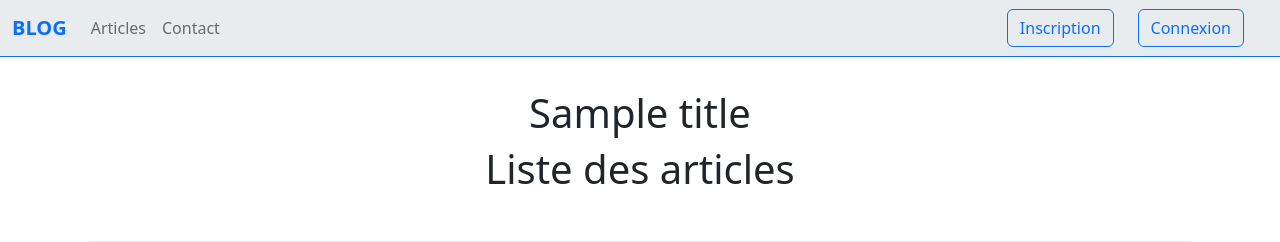
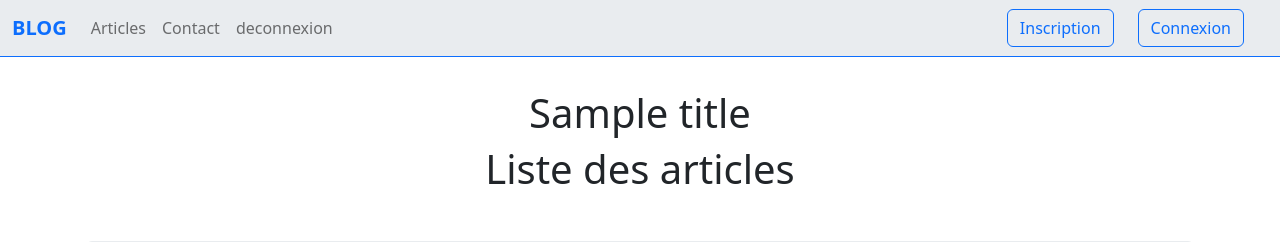
Before and after one commit to davidg-34/blog-oc, a PHP site: template src/templates/home.html.twig in a window 1280 px wide. Shown: the top 242 px of the page. Run offline with PHP 8.4, Linux system fonts and the light colour scheme; the template is opened without the code that fills it: most values are stand-ins (such as "Sample title", 1, 10 or a date in 2020); some libraries are stand-ins or nearby versions.

Commit message:
fix logout link

```diff
--- a/src/templates/base.html.twig
+++ b/src/templates/base.html.twig
@@ -28,8 +28,11 @@
             <li class="nav-item">
               <a class="nav-link " href="{{ ('/blogMvc/contact') }}">Contact </a>
             </li>
+            <li class="nav-item">
+              <a class="nav-link " href="{{ ('/blogMvc/logout') }}">deconnexion </a>
+            </li>
             {% if userId %}
-                <ul style="color: #0D6EFD">Bonjour vous êtes connecté {{userId}}</span>{{ article.id }} {{ article.email }} !</ul>
+                <ul style="color: #0D6EFD">Bonjour {{userId}} {{ userUsername }} vous êtes connecté</span>{{ article.id }} {{ article.email }} !</ul>
             {% endif %}
           </ul>
           <a class="nav-link " href="{{ ('/blogMvc/register') }}">
```
